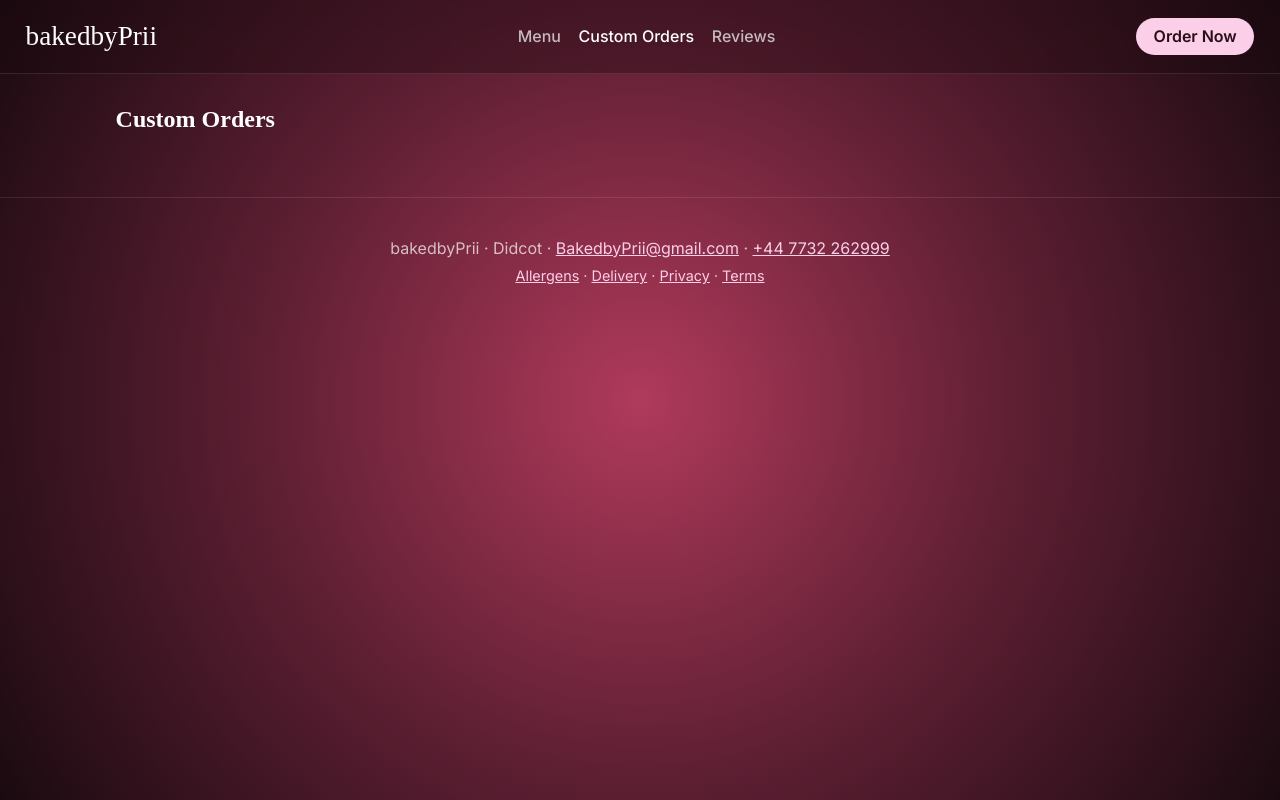
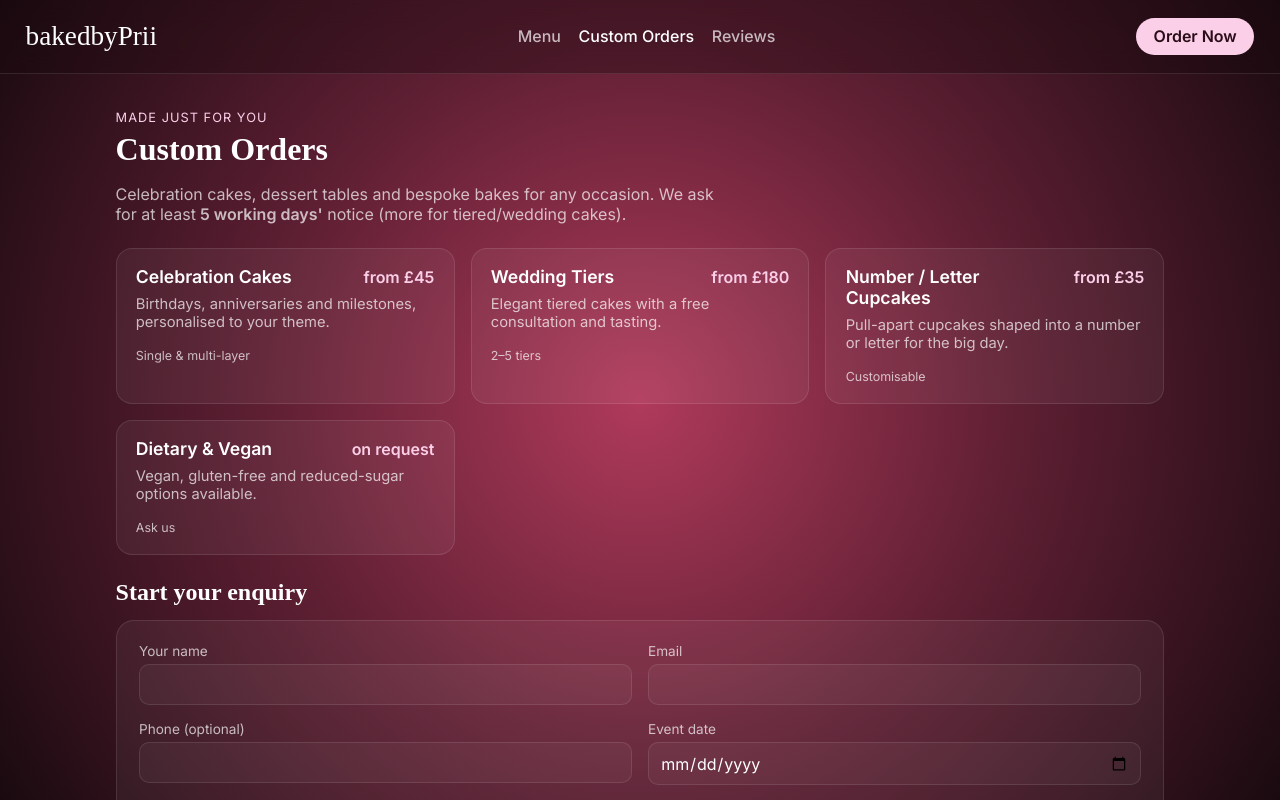
Before and after one commit to love12352/bakedbyprii, a React (Vite) app in the folder react/: page /custom in a window 1280 px wide. Shown: the top 800 px of the page. Built offline with nearby package versions, Linux system fonts and the light colour scheme; a web font is replaced by a local one.

Commit message:
feat: legal, custom-orders demo, and reviews pages

```diff
--- /dev/null
+++ b/react/src/content/legalDocs.ts
@@ -0,0 +1,32 @@
+export interface LegalDoc { eyebrow: string; title: string; bodyHtml: string; }
+
+const CONTACT = 'BakedbyPrii@gmail.com';
+
+export const LEGAL_DOCS: Record<string, LegalDoc> = {
+  allergens: {
+    eyebrow: 'Food Information Regulations 2014', title: 'Allergen Information',
+    bodyHtml: `<p>We provide full allergen information for everything we bake. If you have a food allergy or intolerance, please tell us <strong>before you order</strong>.</p>
+      <h3>Cross-contamination</h3>
+      <p>Our bakes are made in a kitchen that handles <strong>gluten, eggs, milk, soya, nuts and peanuts</strong>. We cannot guarantee any product is completely free from any allergen.</p>
+      <h3>Ask us</h3>
+      <p>Full ingredient breakdowns are available on request — contact <a href="mailto:${CONTACT}">${CONTACT}</a> before ordering.</p>`,
+  },
+  delivery: {
+    eyebrow: 'Collection & Didcot delivery', title: 'Delivery & Returns',
+    bodyHtml: `<h3>Collection</h3><p>bakedbyPrii is a home-based bakery in Didcot. Collection is <strong>free</strong>. We share the address and a time when we confirm your order.</p>
+      <h3>Delivery</h3><p>We deliver <strong>within Didcot (OX11) only</strong>. Delivery is <strong>free on orders over £20</strong>; otherwise a £2.50 charge applies.</p>
+      <h3>Cancelling</h3><p>While your order is still awaiting confirmation you can cancel it instantly and free using the "Cancel my order" link in your confirmation email.</p>`,
+  },
+  privacy: {
+    eyebrow: 'UK GDPR & Data Protection Act 2018', title: 'Privacy Policy',
+    bodyHtml: `<p>This policy explains how bakedbyPrii collects and uses your personal data, in line with the UK GDPR.</p>
+      <h3>What we collect</h3><ul><li>Your name, email, phone and delivery address</li><li>Order details, including any allergy information you give us</li></ul>
+      <h3>Your rights</h3><p>You have the right to access, correct or delete your data. Contact <a href="mailto:${CONTACT}">${CONTACT}</a>.</p>`,
+  },
+  terms: {
+    eyebrow: 'The important bit', title: 'Terms & Conditions',
+    bodyHtml: `<h3>Orders</h3><p>An order is a request to buy; a contract is formed only when we confirm acceptance. Standard orders require 48 hours' notice; custom orders at least 5 working days.</p>
+      <h3>Prices & payment</h3><p>Prices are in GBP. No payment is taken on this website; we arrange payment once your order is confirmed.</p>
+      <h3>Your rights</h3><p>Nothing in these terms affects your statutory rights under the Consumer Rights Act 2015.</p>`,
+  },
+};
--- a/react/src/routes/Custom.tsx
+++ b/react/src/routes/Custom.tsx
@@ -1,3 +1,38 @@
+import { useState } from 'react';
+import { BESPOKE } from '../content/bespoke';
+
 export default function Custom() {
-  return <h2 style={{ fontFamily: 'var(--font-heading)' }}>Custom Orders</h2>;
+  const [sent, setSent] = useState(false);
+  return (
+    <div>
+      <span className="sheet-eyebrow">Made just for you</span>
+      <h2 className="sheet-title">Custom Orders</h2>
+      <p className="muted" style={{ maxWidth: '60ch' }}>
+        Celebration cakes, dessert tables and bespoke bakes for any occasion. We ask for at least
+        <strong> 5 working days'</strong> notice (more for tiered/wedding cakes).
+      </p>
+      <div className="menu-grid" style={{ margin: '1.5rem 0' }}>
+        {BESPOKE.map((b) => (
+          <div key={b.name} className="menu-card">
+            <div className="row"><h4>{b.name}</h4><span className="price">{b.price}</span></div>
+            <p>{b.blurb}</p>
+            <span className="tags">{b.tag}</span>
+          </div>
+        ))}
+      </div>
+      <h3 className="group-heading">Start your enquiry</h3>
+      {sent ? (
+        <p className="cancelled-note">Thank you! Your enquiry is noted. We aim to reply within 1 working day. (This demo form does not send email — please also contact BakedbyPrii@gmail.com.)</p>
+      ) : (
+        <form className="form glass-block" onSubmit={(e) => { e.preventDefault(); setSent(true); }}>
+          <div><label htmlFor="c-name">Your name</label><input id="c-name" required /></div>
+          <div><label htmlFor="c-email">Email</label><input id="c-email" type="email" required /></div>
+          <div><label htmlFor="c-phone">Phone (optional)</label><input id="c-phone" type="tel" /></div>
+          <div><label htmlFor="c-date">Event date</label><input id="c-date" type="date" /></div>
+          <div className="full"><label htmlFor="c-details">Tell us about your cake</label><textarea id="c-details" required placeholder="Occasion, servings, flavours, theme, any allergies…" /></div>
+          <button type="submit" className="submit-btn">Send enquiry</button>
+        </form>
+      )}
+    </div>
+  );
 }
--- a/react/src/routes/Legal.tsx
+++ b/react/src/routes/Legal.tsx
@@ -1,15 +1,15 @@
 import { useParams } from 'react-router-dom';
-
-const TITLES: Record<string, string> = {
-  allergens: 'Allergen Information',
-  delivery: 'Delivery & Returns',
-  privacy: 'Privacy Policy',
-  terms: 'Terms & Conditions',
-};
+import { LEGAL_DOCS } from '../content/legalDocs';
 
 export default function Legal() {
   const { doc = '' } = useParams();
-  const title = TITLES[doc];
-  if (!title) return <h2>Not found</h2>;
-  return <h2 style={{ fontFamily: 'var(--font-heading)' }}>{title}</h2>;
+  const data = LEGAL_DOCS[doc];
+  if (!data) return <h2 className="sheet-title">Not found</h2>;
+  return (
+    <article className="sheet-panel legal">
+      <span className="sheet-eyebrow">{data.eyebrow}</span>
+      <h2 className="sheet-title">{data.title}</h2>
+      <div dangerouslySetInnerHTML={{ __html: data.bodyHtml }} />
+    </article>
+  );
 }
--- a/react/src/routes/Reviews.tsx
+++ b/react/src/routes/Reviews.tsx
@@ -1,3 +1,22 @@
+const REVIEWS = [
+  { name: 'Hannah', text: 'The Biscoff stuffed cookies were unreal — gone in minutes at the party.' },
+  { name: 'Priya', text: 'Ordered a red velvet cake for my mum\'s birthday. Beautiful and delicious.' },
+  { name: 'Tom', text: 'Reliable, local and the brownies are the fudgiest I\'ve had.' },
+];
+
 export default function Reviews() {
-  return <h2 style={{ fontFamily: 'var(--font-heading)' }}>Reviews</h2>;
+  return (
+    <div>
+      <span className="sheet-eyebrow">Kind words</span>
+      <h2 className="sheet-title">Reviews</h2>
+      <div className="menu-grid">
+        {REVIEWS.map((r) => (
+          <blockquote key={r.name} className="menu-card">
+            <p>"{r.text}"</p>
+            <span className="tags">— {r.name}</span>
+          </blockquote>
+        ))}
+      </div>
+    </div>
+  );
 }
--- a/react/src/styles/global.css
+++ b/react/src/styles/global.css
@@ -101,3 +101,7 @@ a { color: inherit; }
 .admin-notes { margin-top: 0.4rem; padding: 0.3rem 0.5rem; border-radius: 6px; border: 1px solid rgba(255,120,140,0.4); background: rgba(180,40,60,0.25); color: #ffd7d7; font-size: 0.78rem; }
 .admin-row select { padding: 0.4rem; border-radius: 8px; background: rgba(255,255,255,0.06); color: #fff; border: 1px solid var(--glass-border); }
 .visually-hidden { position: absolute; width: 1px; height: 1px; overflow: hidden; clip: rect(0 0 0 0); }
+.legal h3 { font-family: var(--font-heading); margin: 1.1rem 0 0.4rem; }
+.legal p, .legal li { color: var(--muted-color); margin-bottom: 0.5rem; }
+.legal ul { padding-left: 1.2rem; }
+.legal a { color: var(--accent); }
```
Also changed, not shown: 2 other files (tests, documents, lock files or other folders).
